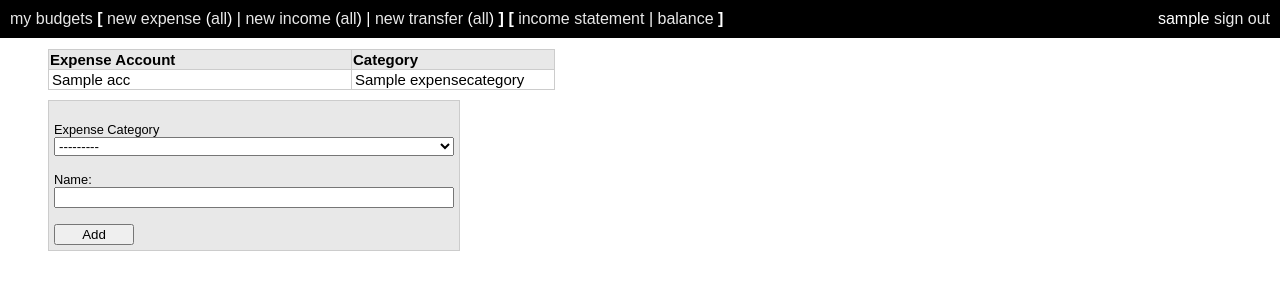
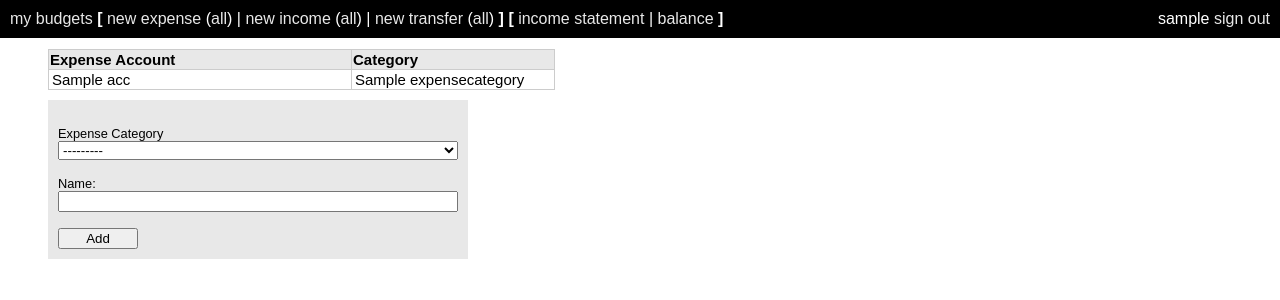
Before and after one commit to armsmaster/harmonium, a Django app: page /budget/1/accounts/expense/ in a window 1280 px wide. Shown: the top 300 px of the page. Run offline with Django 3.2, Linux system fonts and the light colour scheme; a user stored in the database is signed in; tables that the repository leaves empty hold one stand-in row (values such as "Sample post"); parts of the project's set-up code (start-up, migrations or seed data) failed here and were passed over.

Commit message:
form design

```diff
--- a/budget/templates/budget/base.html
+++ b/budget/templates/budget/base.html
@@ -118,11 +118,12 @@
 		}
 
 		.post-form {
+			//background-color: #cccccc;
 			background-color: #e8e8e8;
-			border: solid #cccccc 1px;
+			//border: solid #cccccc 1px;
 			width : 400;
 			margin-top: 10px;
-			padding: 5;
+			padding: 10px;
 			display: block;
 		}
 		.post-form label {
```
